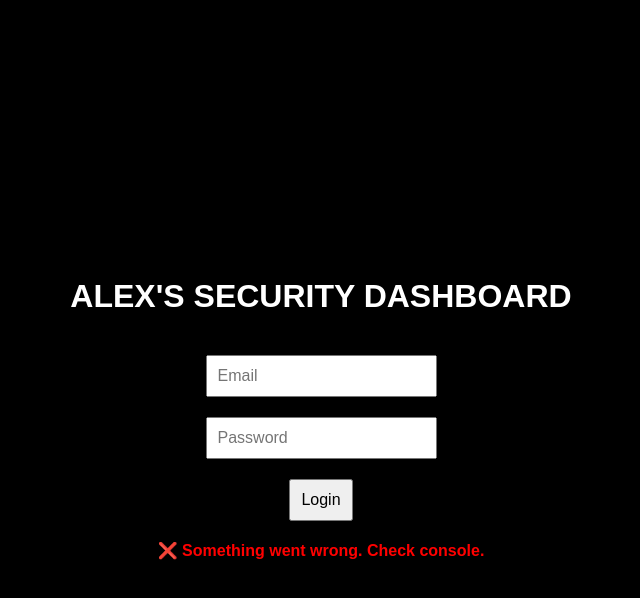
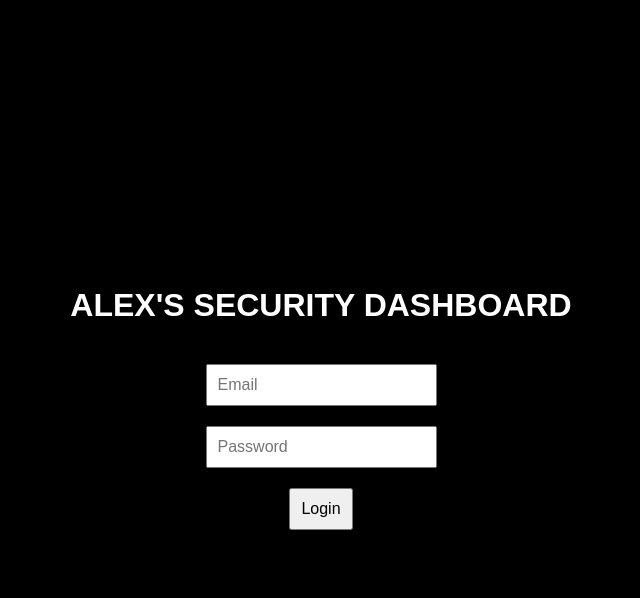
Before and after one commit to D3VAL3X/ALEX-S-SECURITY-DASHBOARD, a website: page index.html in a window 1280 px wide. Both pictures are taken after a click on the button "Login". Shown: the whole page, without its empty margins (319-959 px from the left). Drawn offline with Linux system fonts and the light colour scheme; no server answers.

Commit message:
Update index.html

```diff
--- a/index.html
+++ b/index.html
@@ -66,14 +66,14 @@
     const emailInput = document.getElementById("email");
     const passwordInput = document.getElementById("password");
 
-    const USER_DOC_ID = "YOUR_DOC_ID_HERE"; // <-- replace with your Firestore document ID
+    const USER_DOC_ID = "Q5Nvv1hQLNY0AK2RgvAVuo1sh683"; // <-- replace with your Firestore document ID
 
     loginBtn.addEventListener("click", async () => {
       messageDiv.textContent = "";
       messageDiv.classList.remove("success");
 
       try {
-        const docRef = db.collection("users").doc(Q5Nvv1hQLNY0AK2RgvAVuo1sh683);
+        const docRef = db.collection("users").doc(USER_DOC_ID);
         const docSnap = await docRef.get();
 
         if (docSnap.exists) {
```
